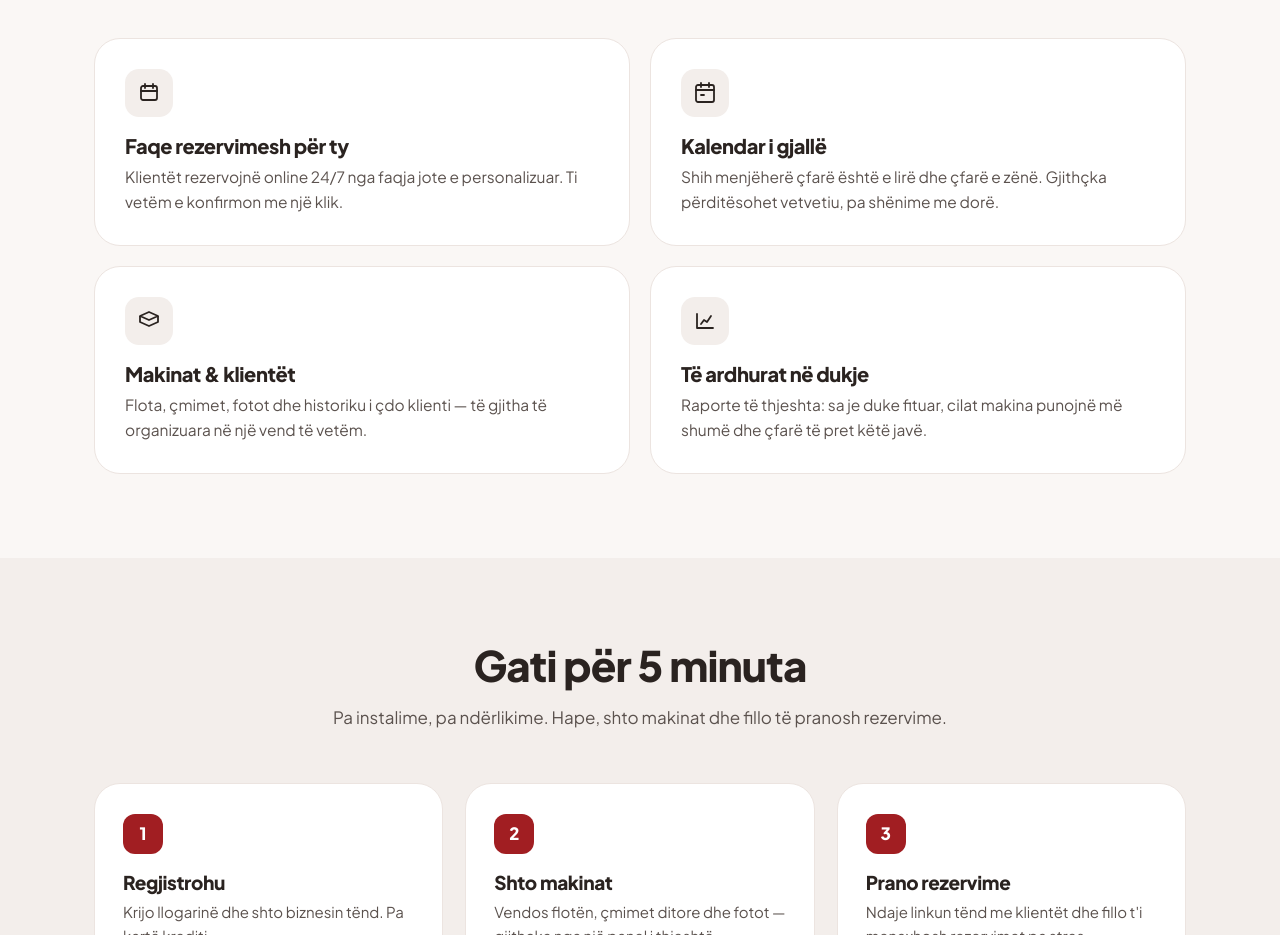
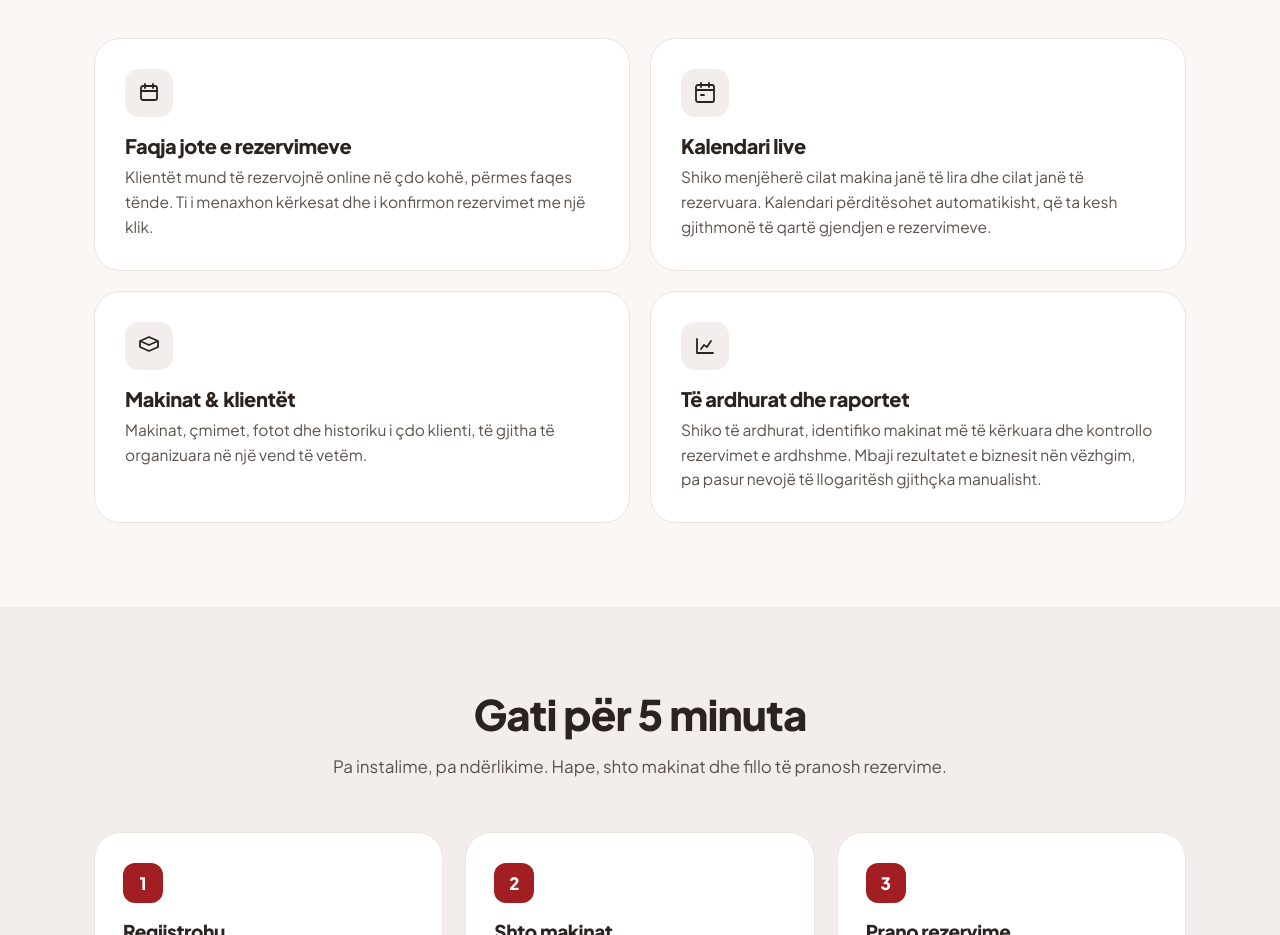
Before and after one commit to alttinkrasniqi/rental-saas, a Next.js app: page / in a window 1280 px wide. Shown: the part 880-1815 px from the top of the page. Built offline with nearby package versions, Linux system fonts and the light colour scheme; no server answers.

Commit message:
Update landing.tsx

```diff
--- a/src/app/landing.tsx
+++ b/src/app/landing.tsx
@@ -197,10 +197,10 @@ const HTML = `
   <div class="wrap">
     <div class="sec-head reveal"><h2>Gjithçka që të duhet. Brenda një platforme.</h2><p>Një platformë e vetme për të mbajtur biznesin tënd të organizuar, nga rezervimi i parë te raporti i fundit të muajit.</p></div>
     <div class="features">
-      <div class="card reveal"><div class="ic"><svg width="24" height="24" viewBox="0 0 24 24" fill="none"><path d="M4 7a2 2 0 012-2h12a2 2 0 012 2v10a2 2 0 01-2 2H6a2 2 0 01-2-2V7z" stroke="currentColor" stroke-width="1.8"/><path d="M4 10h16M8 3v4M16 3v4" stroke="currentColor" stroke-width="1.8" stroke-linecap="round"/></svg></div><h3>Faqe rezervimesh për ty</h3><p>Klientët rezervojnë online 24/7 nga faqja jote e personalizuar. Ti vetëm e konfirmon me një klik.</p></div>
-      <div class="card reveal"><div class="ic"><svg width="24" height="24" viewBox="0 0 24 24" fill="none"><rect x="3" y="4" width="18" height="17" rx="2" stroke="currentColor" stroke-width="1.8"/><path d="M3 9h18M8 2v4M16 2v4M8 14h3" stroke="currentColor" stroke-width="1.8" stroke-linecap="round"/></svg></div><h3>Kalendar i gjallë</h3><p>Shih menjëherë çfarë është e lirë dhe çfarë e zënë. Gjithçka përditësohet vetvetiu, pa shënime me dorë.</p></div>
-      <div class="card reveal"><div class="ic"><svg width="24" height="24" viewBox="0 0 24 24" fill="none"><path d="M3 7l9-4 9 4-9 4-9-4z" stroke="currentColor" stroke-width="1.8" stroke-linejoin="round"/><path d="M3 7v6l9 4 9-4V7" stroke="currentColor" stroke-width="1.8" stroke-linejoin="round"/></svg></div><h3>Makinat & klientët</h3><p>Flota, çmimet, fotot dhe historiku i çdo klienti — të gjitha të organizuara në një vend të vetëm.</p></div>
-      <div class="card reveal"><div class="ic"><svg width="24" height="24" viewBox="0 0 24 24" fill="none"><path d="M4 19V5M4 19h16M8 15l3-4 3 2 4-6" stroke="currentColor" stroke-width="1.8" stroke-linecap="round" stroke-linejoin="round"/></svg></div><h3>Të ardhurat në dukje</h3><p>Raporte të thjeshta: sa je duke fituar, cilat makina punojnë më shumë dhe çfarë të pret këtë javë.</p></div>
+      <div class="card reveal"><div class="ic"><svg width="24" height="24" viewBox="0 0 24 24" fill="none"><path d="M4 7a2 2 0 012-2h12a2 2 0 012 2v10a2 2 0 01-2 2H6a2 2 0 01-2-2V7z" stroke="currentColor" stroke-width="1.8"/><path d="M4 10h16M8 3v4M16 3v4" stroke="currentColor" stroke-width="1.8" stroke-linecap="round"/></svg></div><h3>Faqja jote e rezervimeve</h3><p>Klientët mund të rezervojnë online në çdo kohë, përmes faqes tënde. Ti i menaxhon kërkesat dhe i konfirmon rezervimet me një klik.</p></div>
+      <div class="card reveal"><div class="ic"><svg width="24" height="24" viewBox="0 0 24 24" fill="none"><rect x="3" y="4" width="18" height="17" rx="2" stroke="currentColor" stroke-width="1.8"/><path d="M3 9h18M8 2v4M16 2v4M8 14h3" stroke="currentColor" stroke-width="1.8" stroke-linecap="round"/></svg></div><h3>Kalendari live</h3><p>Shiko menjëherë cilat makina janë të lira dhe cilat janë të rezervuara. Kalendari përditësohet automatikisht, që ta kesh gjithmonë të qartë gjendjen e rezervimeve.</p></div>
+      <div class="card reveal"><div class="ic"><svg width="24" height="24" viewBox="0 0 24 24" fill="none"><path d="M3 7l9-4 9 4-9 4-9-4z" stroke="currentColor" stroke-width="1.8" stroke-linejoin="round"/><path d="M3 7v6l9 4 9-4V7" stroke="currentColor" stroke-width="1.8" stroke-linejoin="round"/></svg></div><h3>Makinat & klientët</h3><p>Makinat, çmimet, fotot dhe historiku i çdo klienti, të gjitha të organizuara në një vend të vetëm.</p></div>
+      <div class="card reveal"><div class="ic"><svg width="24" height="24" viewBox="0 0 24 24" fill="none"><path d="M4 19V5M4 19h16M8 15l3-4 3 2 4-6" stroke="currentColor" stroke-width="1.8" stroke-linecap="round" stroke-linejoin="round"/></svg></div><h3>Të ardhurat dhe raportet</h3><p>Shiko të ardhurat, identifiko makinat më të kërkuara dhe kontrollo rezervimet e ardhshme. Mbaji rezultatet e biznesit nën vëzhgim, pa pasur nevojë të llogaritësh gjithçka manualisht.</p></div>
     </div>
   </div>
 </section>
```
